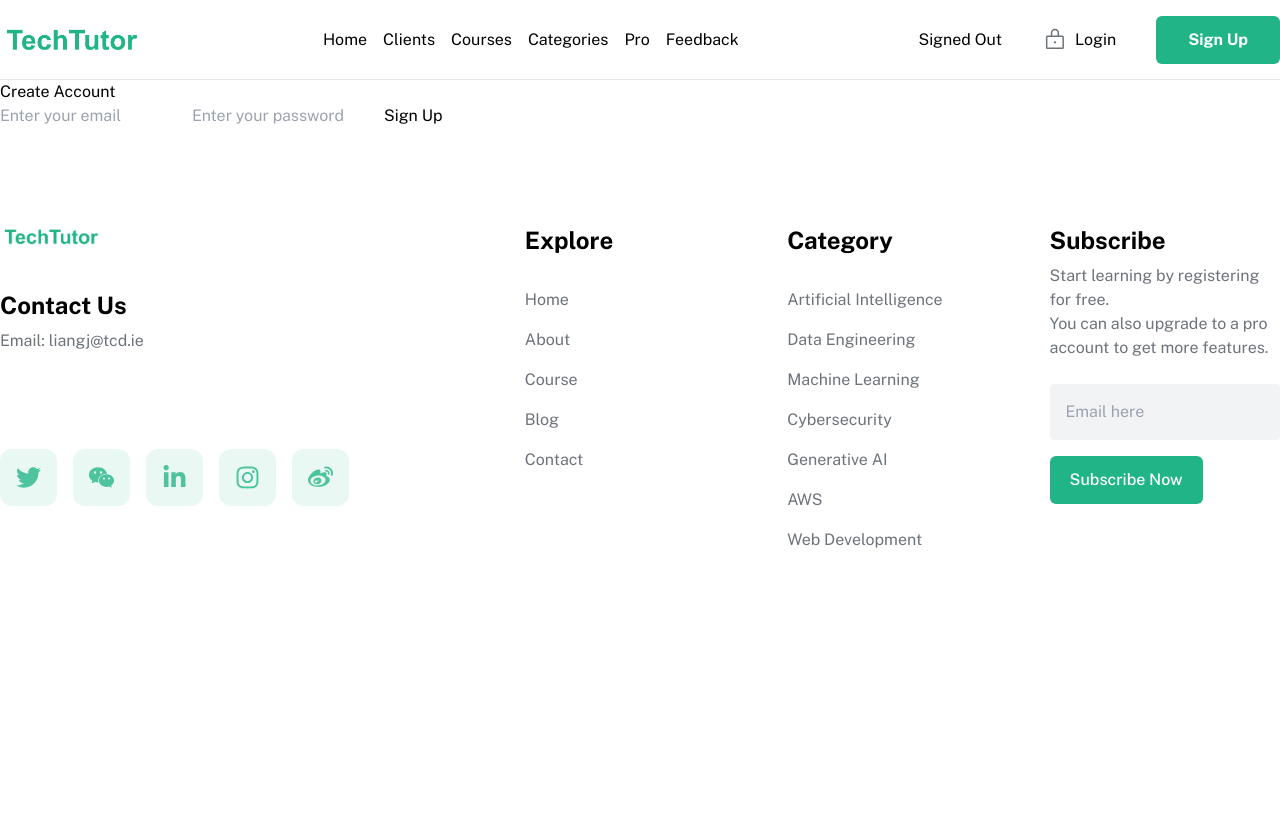
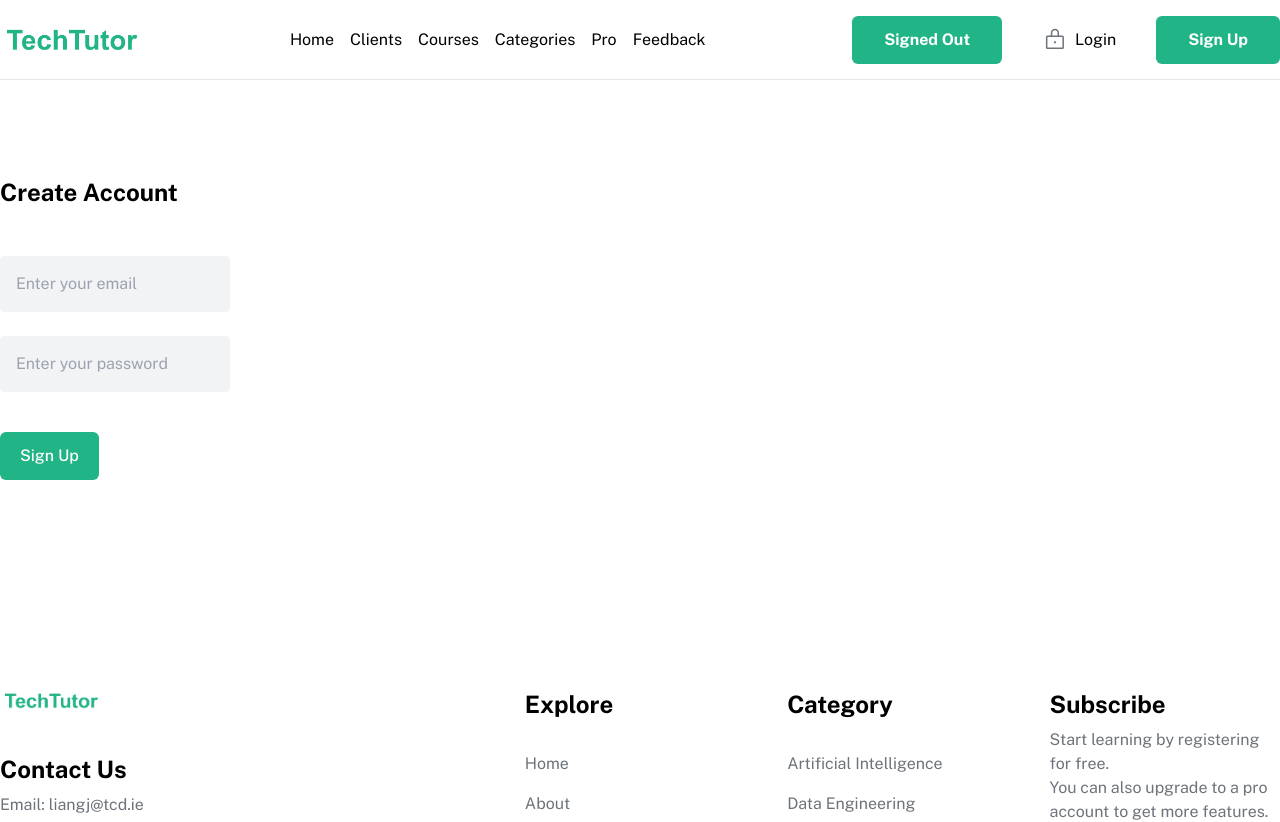
Before and after one commit to Molly503/landing-page-formal, a React (Vite) app: page /SignUp in a window 1280 px wide. Shown: the top 822 px of the page. Before the commit the page ends 800 px from the top, so only its background shows below. Built offline with nearby package versions, Linux system fonts and the light colour scheme; no server answers.

Commit message:
hamburger adjust

```diff
--- a/src/components/AuthDetails.jsx
+++ b/src/components/AuthDetails.jsx
@@ -28,14 +28,21 @@ const AuthDetails = () => {
   }
 
   return (
-    <div>
+    <div className="hidden md:flex">
       {authUser ? (
         <>
-          <p>{`Signed In as ${authUser.email}`}</p>
-          <button onClick={userSignOut}>Sign Out</button>
+          <p className="flex justify-between items-center  bg-transparent  px-6 gap-2">{`Signed In as ${authUser.email}`}</p>
+          <button
+            onClick={userSignOut}
+            className="px-8 py-3 rounded-md bg-[#20B486] text-white font-bold"
+          >
+            Sign Out
+          </button>
         </>
       ) : (
-        <p>Signed Out</p>
+        <p className="px-8 py-3 rounded-md bg-[#20B486] text-white font-bold">
+          Signed Out
+        </p>
       )}
     </div>
   )
--- a/src/components/Navbar.jsx
+++ b/src/components/Navbar.jsx
@@ -106,13 +106,18 @@ const Navbar = () => {
             <AuthDetails />
             {!authUser && (
               <>
+                {/* <button className="border border-[20B486] flex justify-center items-center  bg-transparent  px-6 gap-2 py-4"> */}
+                <div className="flex flex-col my-4 gap-4">
+                  {/* <button className="flex justify-between items-center bg-transparent px-6 gap-2"> */}
                   <button className="border border-[20B486] flex justify-center items-center  bg-transparent  px-6 gap-2 py-4">
                     <img src={lock} />
                     <Link to="/SignIn"> Login </Link>
                   </button>
-                <button className="px-8 py-5 rounded-md bg-[#20B486] text-white font-bold">
+                  {/* <button className="px-8 py-5 rounded-md bg-[#20B486] text-white font-bold"> */}
+                  <button className="px-8 py-3 rounded-md bg-[#20B486] text-white font-bold">
                     <Link to="/SignUp"> Sign Up </Link>
                   </button>
+                </div>
               </>
             )}
           </div>
--- /dev/null
+++ b/src/components/Pro.jsx
@@ -0,0 +1,16 @@
+;<div className="max-[780px]:col-span-2">
+  <h3 className="text-2xl font-bold">Subscribe</h3>
+  <h3 className="py-2 text-[#6D737A]">
+    Start learning by registering for free.<br></br> You can also upgrade to a
+    pro account to get more features.
+  </h3>
+  <form className="py-4">
+    <input
+      className="bg-[#F2F3F4] p-4 w-full rounded"
+      placeholder="Email here"
+    />
+    <button className="max-[780px]:w-full my-4 px-5 py-3 rounded-md bg-[#20B486] text-white font-medium">
+      Subscribe Now
+    </button>
+  </form>
+</div>
--- a/src/components/auth/SignIn.jsx
+++ b/src/components/auth/SignIn.jsx
@@ -24,26 +24,9 @@ const SignIn = () => {
   }
 
   return (
-    <div className="w-full bg-white py-24">
+    <div className="w-full  bg-white py-24">
       <div className="md:max-w-[1480px] m-auto grid md:grid-cols-5 max-[780px]:grid-cols-2  gap-8 max-w-[600px]  px-4 md:px-0">
-        <div className="max-[780px]:col-span-2">
-          <h3 className="text-2xl font-bold">Subscribe</h3>
-          <h3 className="py-2 text-[#6D737A]">
-            Start learning by registering for free.<br></br> You can also
-            upgrade to a pro account to get more features.
-          </h3>
-          <form className="py-4">
-            <input
-              className="bg-[#F2F3F4] p-4 w-full rounded"
-              placeholder="Email here"
-            />
-            <button className="max-[780px]:w-full my-4 px-5 py-3 rounded-md bg-[#20B486] text-white font-medium">
-              Subscribe Now
-            </button>
-          </form>
-        </div>
-
-        <div className="sign-in-container">
+        <div className="sign-in-container ">
           <form onSubmit={signIn}>
             <h1 className="text-2xl font-bold">Log In to Your Account</h1>
             <br />
@@ -64,6 +47,8 @@ const SignIn = () => {
               onChange={e => setPassword(e.target.value)}
               className="bg-[#F2F3F4] p-4 w-full rounded"
             ></input>
+            <br />
+            <br />
             <button
               type="submit"
               className="max-[780px]:w-full my-4 px-5 py-3 rounded-md bg-[#20B486] text-white font-medium"
--- a/src/components/auth/SignUp.jsx
+++ b/src/components/auth/SignUp.jsx
@@ -18,23 +18,40 @@ const SignUp = () => {
   }
 
   return (
+    <div className="w-full  bg-white py-24">
+      <div className="md:max-w-[1480px] m-auto grid md:grid-cols-5 max-[780px]:grid-cols-2  gap-8 max-w-[600px]  px-4 md:px-0">
         <div className="sign-in-container">
           <form onSubmit={signUp}>
-        <h1>Create Account</h1>
+            <h1 className="text-2xl font-bold">Create Account</h1>
+            <br />
+            <br />
             <input
               type="email"
               placeholder="Enter your email"
+              className="bg-[#F2F3F4] p-4 w-full rounded"
               value={email}
               onChange={e => setEmail(e.target.value)}
             ></input>
+            <br />
+            <br />
             <input
               type="password"
               placeholder="Enter your password"
+              className="bg-[#F2F3F4] p-4 w-full rounded"
               value={password}
               onChange={e => setPassword(e.target.value)}
             ></input>
-        <button type="submit">Sign Up</button>
+            <br />
+            <br />
+            <button
+              type="submit"
+              className="max-[780px]:w-full my-4 px-5 py-3 rounded-md bg-[#20B486] text-white font-medium"
+            >
+              Sign Up
+            </button>
           </form>
+        </div>
+      </div>
     </div>
   )
 }
```
Lines whose indentation alone changed are shown as unchanged.
